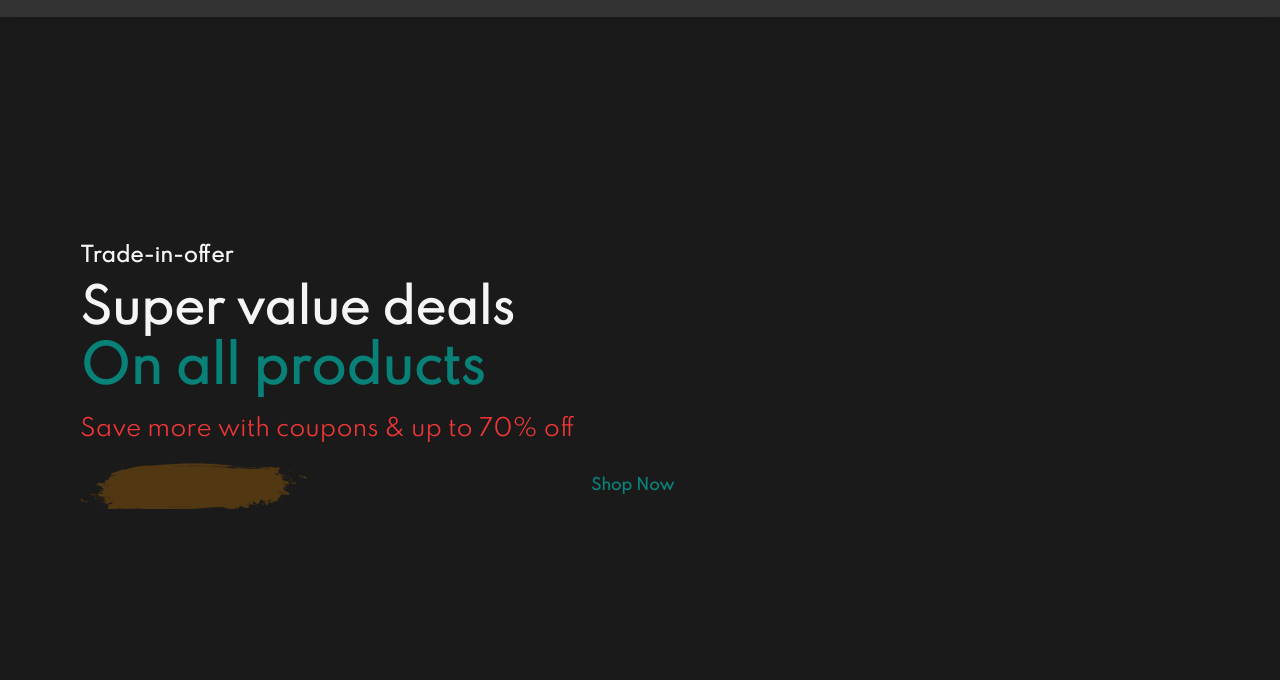
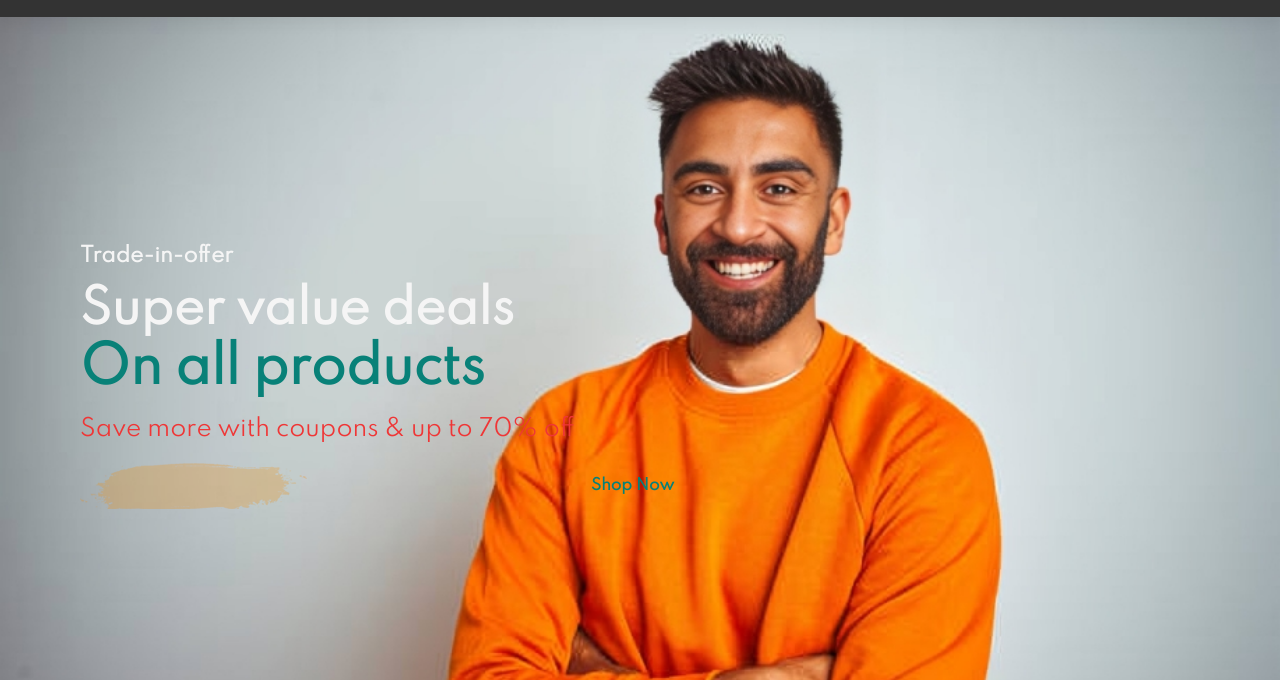
Before and after one commit to 12apoorv/E-commerce, a plain HTML site: page index.html in a window 1280 px wide. Shown: the part 120-800 px from the top of the page. Drawn offline with Linux system fonts and the light colour scheme.

Commit message:
Update style.css

```diff
--- a/style.css
+++ b/style.css
@@ -141,7 +141,7 @@ button.white:hover {
 }
 
 #hero {
-    background-image: url("image/hero4.jpg");
+    background-image: url("image/hero4.png");
     height: 90vh;
     width: 100%;
     background-size: cover;
```
